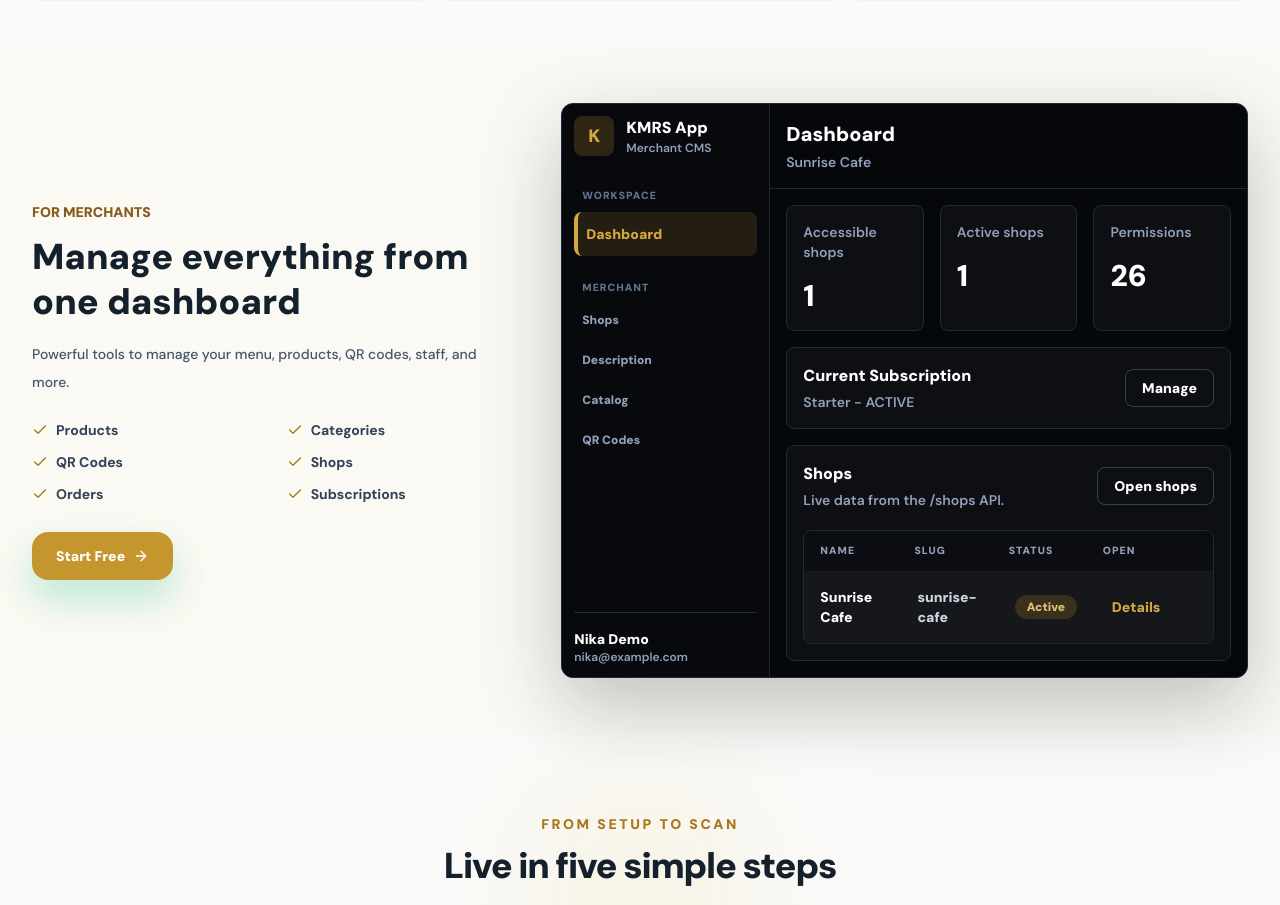
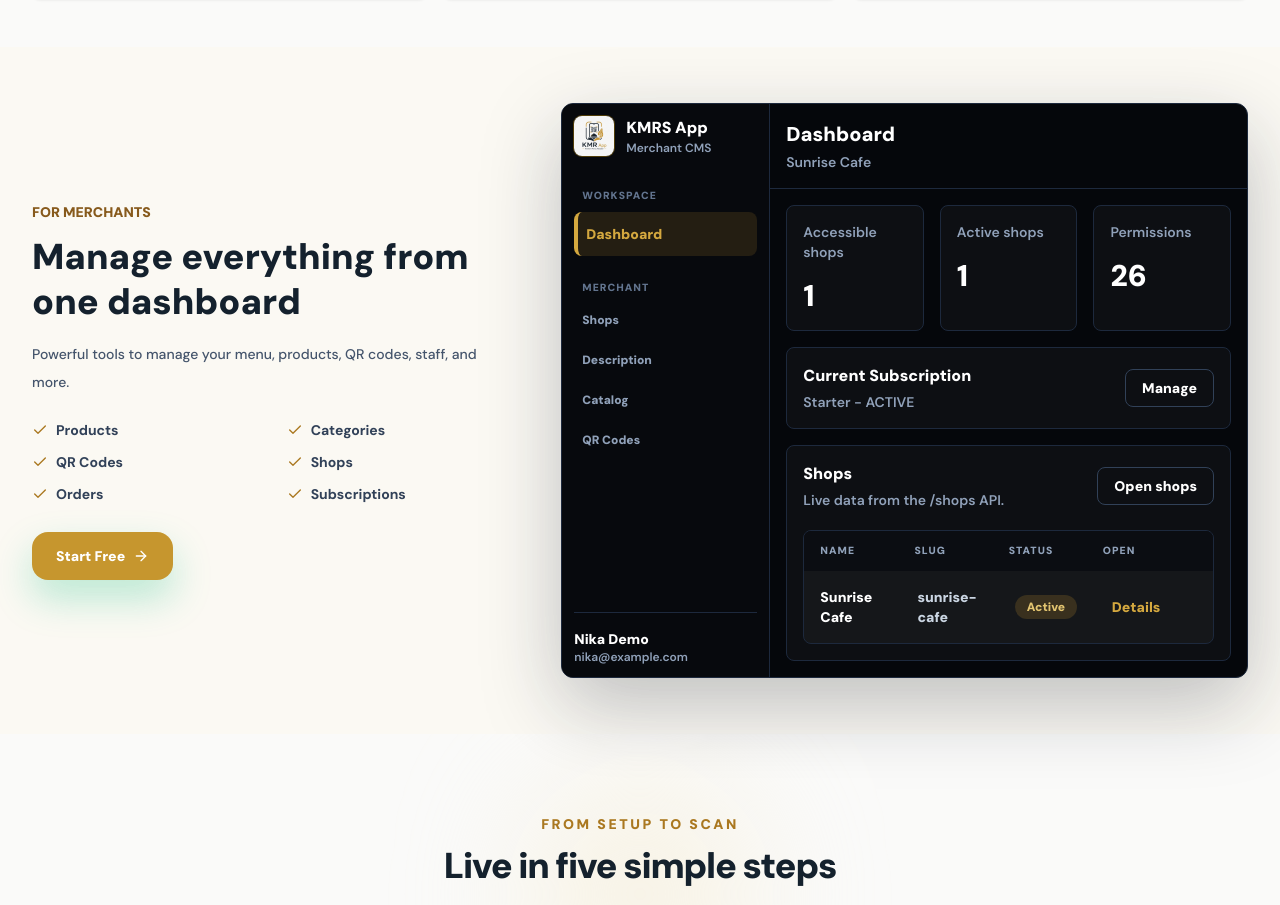
Before and after one commit to socheatathai/kmrs-app, a Next.js app in the folder apps/customer-web/: page / in a window 1280 px wide. Shown: the part 1551-2456 px from the top of the page. Built offline with nearby package versions, Linux system fonts and the light colour scheme; no server answers.

Commit message:
updated landing page logo

```diff
--- a/apps/customer-web/components/landing/landing-dashboard-preview.tsx
+++ b/apps/customer-web/components/landing/landing-dashboard-preview.tsx
@@ -1,3 +1,5 @@
+import Image from "next/image";
+
 const dashboardNavItems = ["Shops", "Description", "Catalog", "QR Codes"];
 const dashboardMetrics = [
   ["Accessible shops", "1"],
@@ -11,9 +13,13 @@
       <div className="grid min-h-[28rem] grid-cols-[4.75rem_minmax(0,1fr)] sm:grid-cols-[13rem_1fr]">
         <aside className="flex flex-col border-r border-slate-800 bg-[#07090d] p-3">
           <div className="flex items-center gap-3">
-            <span className="grid h-10 w-10 place-items-center rounded-lg bg-emerald-500/20 text-lg font-black text-emerald-400">
-              K
-            </span>
+            <Image
+              alt="KMRS App"
+              className="h-10 w-10 rounded-lg object-cover ring-1 ring-amber-400/30"
+              height={640}
+              src="/logo.png"
+              width={640}
+            />
             <div className="hidden sm:block">
               <p className="text-base font-black text-white">KMRS App</p>
               <p className="text-xs font-semibold text-slate-400">
```
